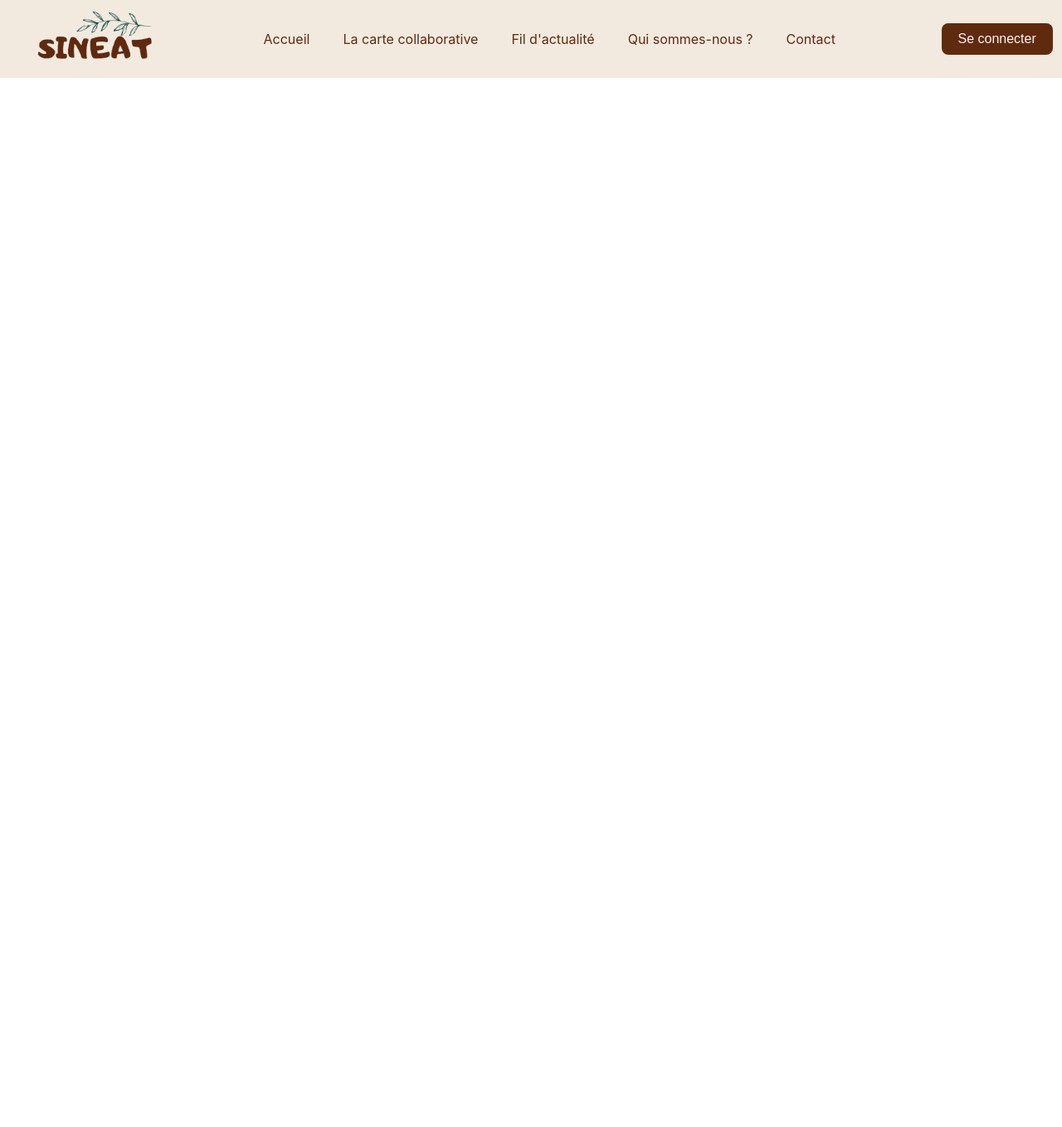
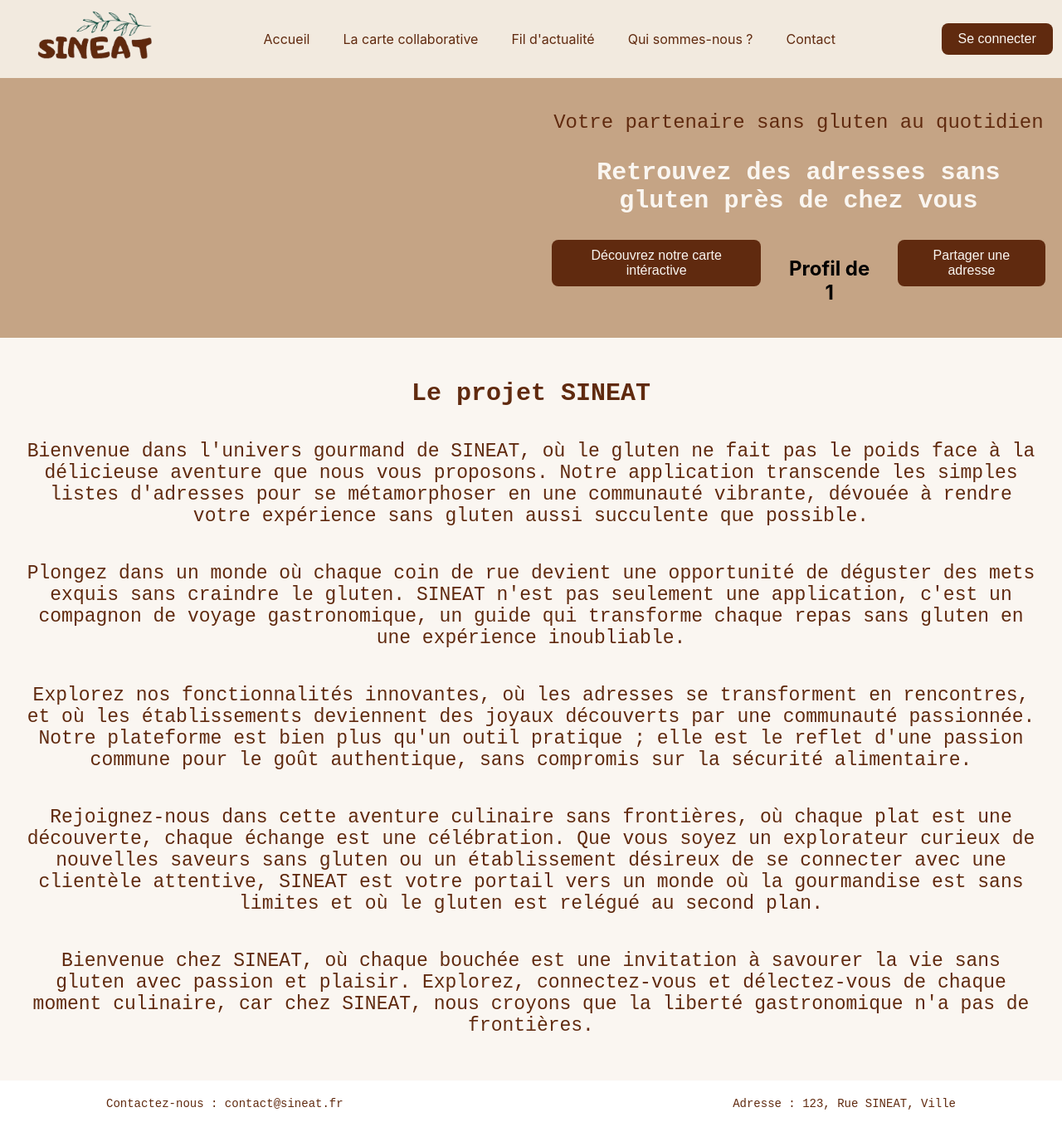
Before and after one commit to tdupuy2001/sineat, a React (Create React App) app in the folder Sprint 2/Phase 3/frontend/: page /profile/1 in a window 1280 px wide. Shown: the whole page at 83% size. Before the commit the page ends 800 px from the top, so only its background shows below. Built offline with nearby package versions, Linux system fonts and the light colour scheme.

Commit message:
bonne touche

```diff
--- a/Sprint 2/Phase 3/frontend/src/components/App.tsx
+++ b/Sprint 2/Phase 3/frontend/src/components/App.tsx
@@ -44,7 +44,7 @@
         <Route path='/map' element={<Map />} />
         <Route path='/contact' element={<Contact />} />
         <Route path='/*' element={<Navbar/>} />
-        <Route path='/Profile' element={<Profile/>}></Route>
+        <Route path="/profile/:usernameLink" element={<Profile/>} />
       </Routes>
     </div>
     </MyBlogContext.Provider>
--- a/Sprint 2/Phase 3/frontend/src/components/Navbar/Navbar.jsx
+++ b/Sprint 2/Phase 3/frontend/src/components/Navbar/Navbar.jsx
@@ -75,7 +75,7 @@
         {isLoggedIn ? (
           <div className="user-info">
             {profileImage && <img src={profileImage} alt="Profile" />}
-            <NavLink to="/profile" className="profile-link">{username}</NavLink>
+            <NavLink to={`/profile/${username}`} className="profile-link">{username}</NavLink>
             <p className="profile">{nom}</p>
 
           </div>
--- a/Sprint 2/Phase 3/frontend/src/screens/Profile/Profile.tsx
+++ b/Sprint 2/Phase 3/frontend/src/screens/Profile/Profile.tsx
@@ -1,9 +1,12 @@
 import React, {useCallback, useContext, useState} from "react";
 import { Alert, AlertColor, TextField } from "@mui/material";
 import { MyBlogContext } from "../../MyBlogContext";
-import { useNavigate } from "react-router-dom";
 import { UserService } from "../../services/UserService";
 import { config } from "../../config";
+import { NavLink, useNavigate } from 'react-router-dom';
+import Navbar from '../../components/Navbar/Navbar';
+import Footer from '../../components/Footer/Footer';
+import { useParams } from 'react-router-dom';
 
 import Divider from '../../components/Divider/Divider'
 
@@ -71,75 +74,61 @@
     }
   };
 
-  const handleRegister = () => {
-    navigate("/Register");
-  };
 
+  const { usernameLink } = useParams(); // Permet de prendre la page profil du bon user
 
 
 
 
   return (
-    <div className='mainLog'>
-        <div className='SignUp'>
-            <div className='ContSignUp'>
-                <div className='Img-signup'>
-                    {/* <img src={SignUpImg} alt="SignUpImg" /> */}
-                </div>
-                <Divider />
-                <div className='Btn-signup'>
-                    <button className='btn-signup' onClick={handleRegister}>Créer un compte</button>
-                </div>
-                <div className='Texts'>
-                    <span>
-                    SINEAT , LE PARTENAIRE DE VOTRE ALIMENTAIRE GLUTEN FREE
-                    </span>
-                </div>
+
+    <div>
+      <Navbar />
+      <div className="accueil-container">
+        <div className="two-columns">
+          <div className="column">
+            <div className="image-grid">
+              {/* <img src={imageList[currentImageIndex1]} alt="Current Image" /> */}
+              {/* <img src={imageList[currentImageIndex2]} alt="Current Image" /> */}
             </div>
+            <p />
+            <div className="image-grid">
+              {/* <img src={imageList[currentImageIndex3]} alt="Current Image" /> */}
+              {/* <img src={imageList[currentImageIndex4]} alt="Current Image" /> */}
+            </div>
+          </div>
+          <div className="column">
+            {/* <img src={Img} alt="Logo" /> */}
+            <p className='text1'>Votre partenaire sans gluten au quotidien</p>
+            <p className='text2'>Retrouvez des adresses sans gluten près de chez vous</p>
+            <div className="buttons">
+              <NavLink to="/map">
+                <button>Découvrez notre carte intéractive</button>
+              </NavLink>
+              <h2>Profil de {usernameLink}</h2>
+              <NavLink to="/address">
+                <button>Partager une adresse</button>
+              </NavLink>
+            </div>
+          </div>
         </div>
-        <div className='SignIn'>
-            <div className='cont-signIn'>
-                {/* <img src={SigninImg} alt="SigninImg" className='Img-signin' /> */}
-                <div className='title-signin'> Se connecter</div>
-                {loginMessage && (<Alert severity={loginMessageType}>
-                  {loginMessage}
-                </Alert>)}
-                <TextField  sx={{ m: 1, width: '80%' }} id="outlined-basic" label="Username" variant="outlined" onChange={(evt) => setUsername(evt.target.value)}/>
-                <FormControl sx={{ m: 1, width: '80%' }} variant="outlined">
-                    <InputLabel htmlFor="outlined-adornment-password">Password</InputLabel>
-                    <OutlinedInput
-                        id="outlined-adornment-password"
-                        type={showPassword ? 'text' : 'password'}
-                        endAdornment={
-                        <InputAdornment position="end">
-                            <IconButton
-                            aria-label="toggle password visibility"
-                            onClick={handleClickShowPassword}
-                            onMouseDown={handleMouseDownPassword}
-                            edge="end"
-                            >
-                            {showPassword ? <VisibilityOff /> : <Visibility />}
-                            </IconButton>
-                        </InputAdornment>
-                        }
-                        label="Password"
-                        onChange={(evt) => setPassword(evt.target.value)}
-                        />
-                </FormControl>
-                <button className='btn-signin' onClick={handleLoginRequested}>Se connecter</button>
-                <div className='privacy'>
-                    <span>
-                        By continuing , you agree to the <a href="http://">Terms of use</a> and <a href="http://">Privacy policies</a>
-                    </span>
-                </div>
-                <div className='last-signin'>
-                    <div><a href="http://">Autres problemes</a></div>
-                    <div><a href="http://">Mot de passe oublié ?</a></div>
-                </div>
-            </div>
-        </div>
+      </div>
+      <div className="accueil-container2">
+        <p className='titre'>Le projet SINEAT</p>
+        <p className='text'>
+        Bienvenue dans l'univers gourmand de SINEAT, où le gluten ne fait pas le poids face à la délicieuse aventure que nous vous proposons. Notre application transcende les simples listes d'adresses pour se métamorphoser en une communauté vibrante, dévouée à rendre votre expérience sans gluten aussi succulente que possible. </p>
+        <p className='text'>
+        Plongez dans un monde où chaque coin de rue devient une opportunité de déguster des mets exquis sans craindre le gluten. SINEAT n'est pas seulement une application, c'est un compagnon de voyage gastronomique, un guide qui transforme chaque repas sans gluten en une expérience inoubliable.</p>
+        <p className='text'>
+        Explorez nos fonctionnalités innovantes, où les adresses se transforment en rencontres, et où les établissements deviennent des joyaux découverts par une communauté passionnée. Notre plateforme est bien plus qu'un outil pratique ; elle est le reflet d'une passion commune pour le goût authentique, sans compromis sur la sécurité alimentaire.</p>
+        <p className='text'>
+        Rejoignez-nous dans cette aventure culinaire sans frontières, où chaque plat est une découverte, chaque échange est une célébration. Que vous soyez un explorateur curieux de nouvelles saveurs sans gluten ou un établissement désireux de se connecter avec une clientèle attentive, SINEAT est votre portail vers un monde où la gourmandise est sans limites et où le gluten est relégué au second plan.</p>
+        <p className='text'>
+        Bienvenue chez SINEAT, où chaque bouchée est une invitation à savourer la vie sans gluten avec passion et plaisir. Explorez, connectez-vous et délectez-vous de chaque moment culinaire, car chez SINEAT, nous croyons que la liberté gastronomique n'a pas de frontières.</p>
+      </div>
+      <Footer />
     </div>
-  )
+  );
 }
 
 export default Profile
```
